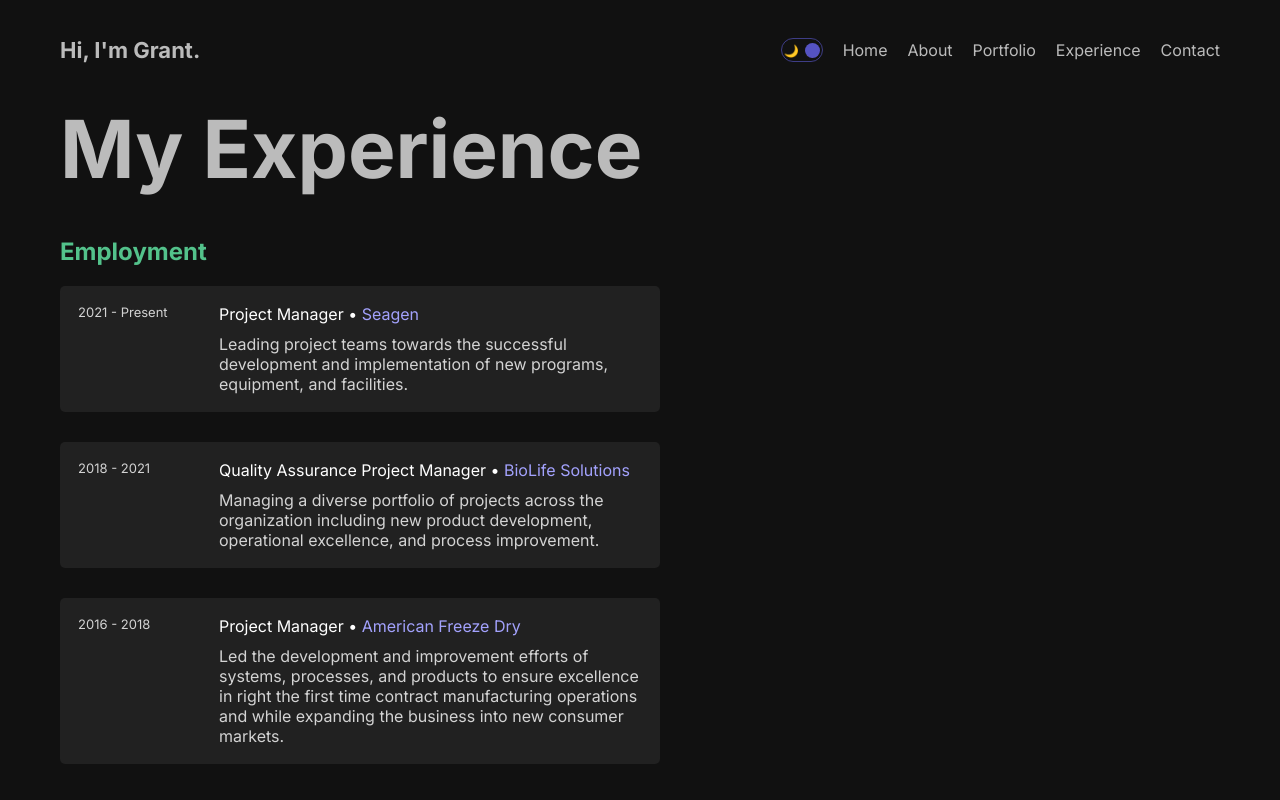
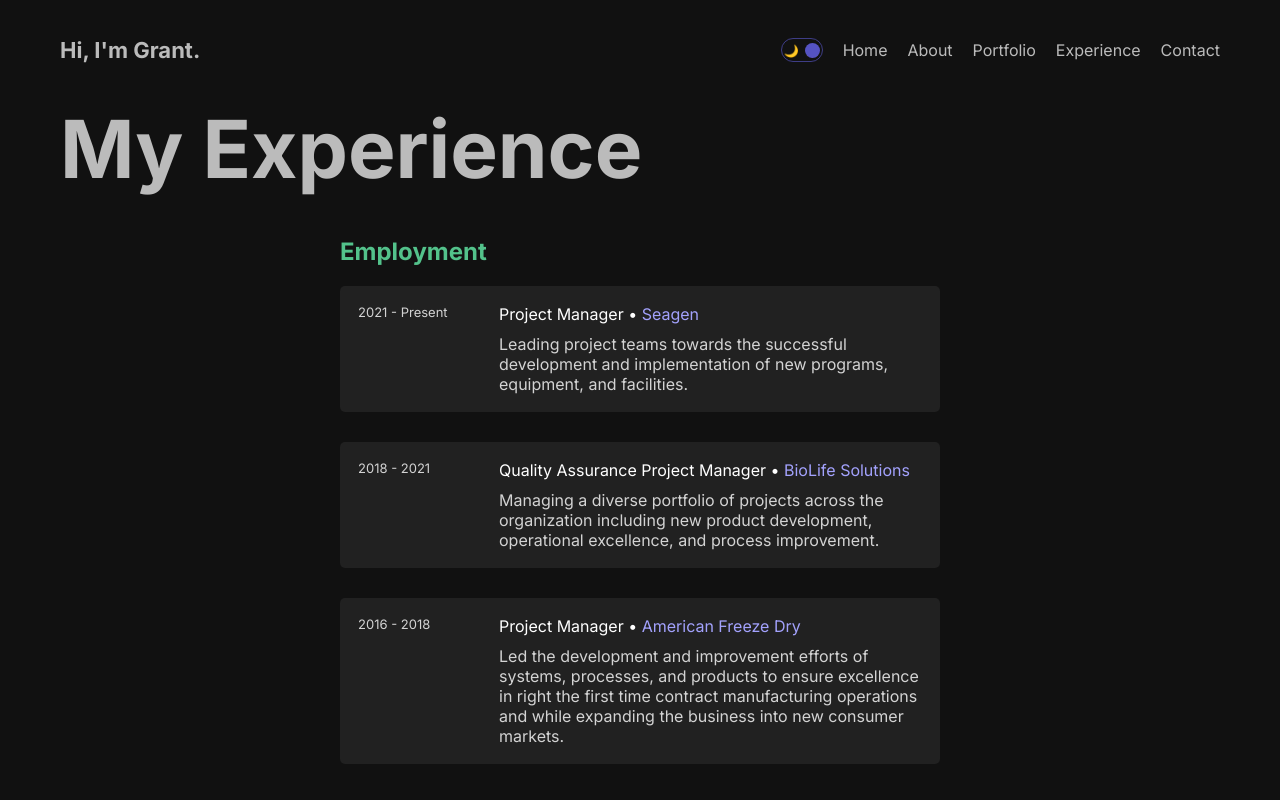
Before and after one commit to GrantLicata/Portfolio, a Next.js app: page /experience in a window 1280 px wide. Shown: the top 800 px of the page. Built offline with nearby package versions, Linux system fonts and the light colour scheme.

Commit message:
Experience page updated for center line

```diff
--- a/src/app/experience/page.jsx
+++ b/src/app/experience/page.jsx
@@ -42,6 +42,7 @@ const Experience = () => {
   return (
     <div className={styles.container}>
       <h1 className={styles.mainTitle}>My Experience</h1>
+      <div className={styles.experience}>
         <h2 className={styles.categoryTitle}>Employment</h2>
         <div className={styles.list}>
           {employment.map((item) => (
@@ -57,7 +58,9 @@ const Experience = () => {
               <div className={styles.cardRight}>
                 <p
                   className={
-                  mode === "dark" ? styles.cardTitle : styles.lightModeCardTitle
+                    mode === "dark"
+                      ? styles.cardTitle
+                      : styles.lightModeCardTitle
                   }
                 >
                   {item.title} &bull;{" "}
@@ -91,7 +94,9 @@ const Experience = () => {
               <div className={styles.cardRight}>
                 <p
                   className={
-                  mode === "dark" ? styles.cardTitle : styles.lightModeCardTitle
+                    mode === "dark"
+                      ? styles.cardTitle
+                      : styles.lightModeCardTitle
                   }
                 >
                   {item.degree} &bull;{" "}
@@ -140,6 +145,7 @@ const Experience = () => {
           ))}
         </div>
       </div>
+    </div>
   );
 };
 
--- a/src/app/experience/page.module.css
+++ b/src/app/experience/page.module.css
@@ -5,6 +5,11 @@
 }
 
 .container {
+}
+
+.experience {
+  margin: 0 auto;
+  max-width: 600px;
 }
 
 .mainTitle {
@@ -30,9 +35,7 @@
   border-radius: 5px;
   background-color: rgba(37, 37, 37, 0.784);
   color: #d3d3d3;
-  /* margin-top: 50px; */
   padding: 18px;
-  max-width: 600px;
 }
 
 .lightModeItem {
```
Lines whose indentation alone changed are shown as unchanged.
